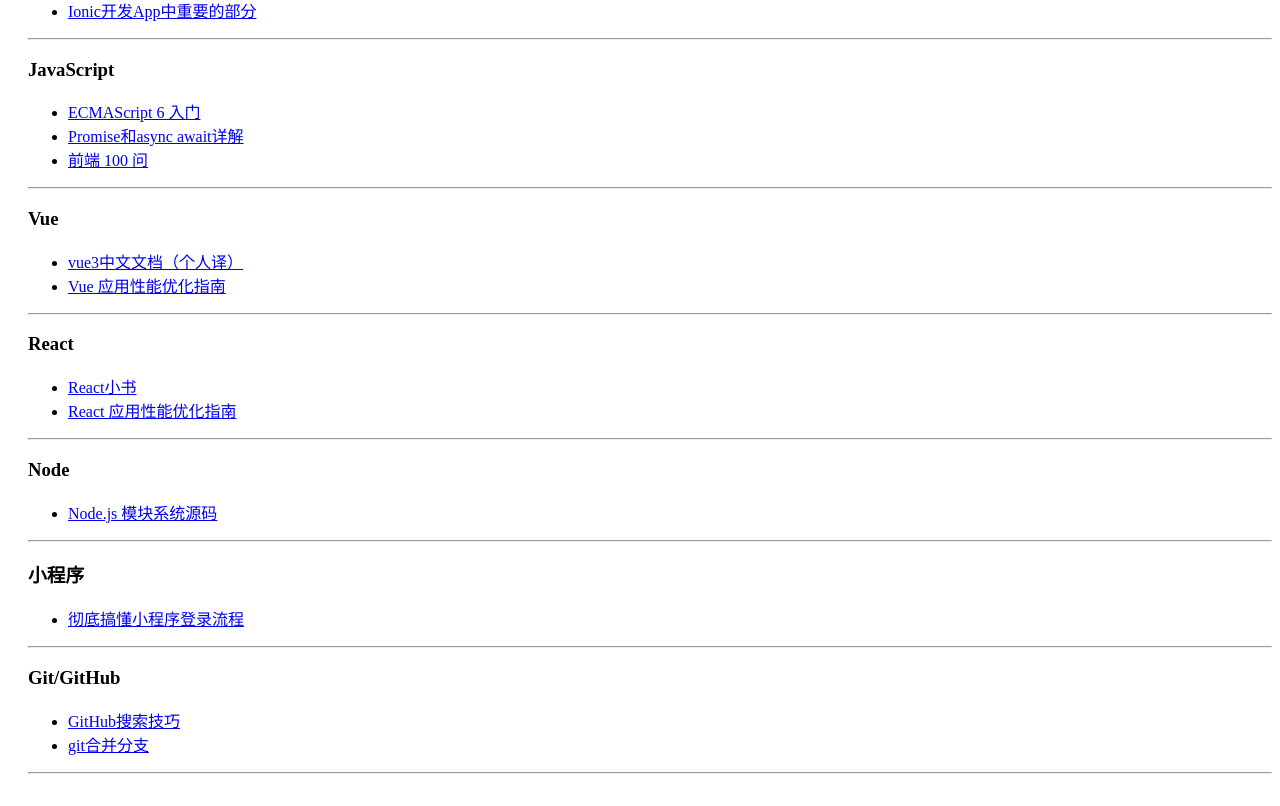
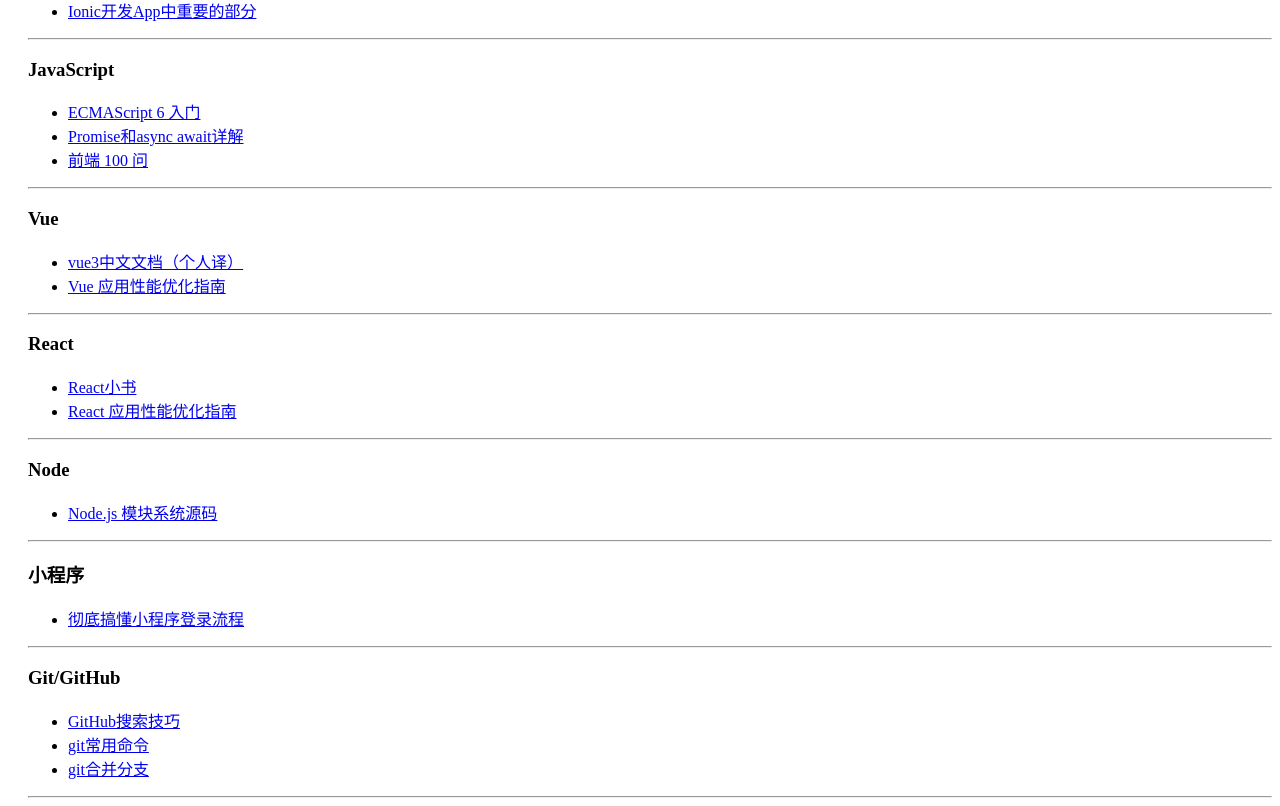
Before and after one commit to 2577873863/2577873863.github.io, a plain HTML site: page books.html in a window 1280 px wide. Shown: the part 300-1106 px from the top of the page. Before the commit the page ends 1082 px from the top, so only its background shows below. Drawn offline with nearby package versions, Linux system fonts and the light colour scheme.

Commit message:
git list add
git list add

```diff
--- a/books.html
+++ b/books.html
@@ -125,14 +125,6 @@
                 title:'Node.js 模块系统源码',
                 href:'https://juejin.im/post/6844904016317513741',
               },
-              // {
-              //   title:'Node.js 模块系统源码',
-              //   href:'https://juejin.im/post/6844904016317513741',
-              // },
-              // {
-              //   title:'Node.js 模块系统源码',
-              //   href:'https://juejin.im/post/6844904016317513741',
-              // },
             ]
           },
           {
@@ -152,6 +144,10 @@
                 href:'https://juejin.im/post/6891056415440535565?utm_source=gold_browser_extension',
               },
               {
+                title:'git常用命令',
+                href:'https://juejin.im/post/5a2cdfe26fb9a0452936b07f',
+              },
+              {
                 title:'git合并分支',
                 href:'https://www.jianshu.com/p/26d050497abb',
               },
```
